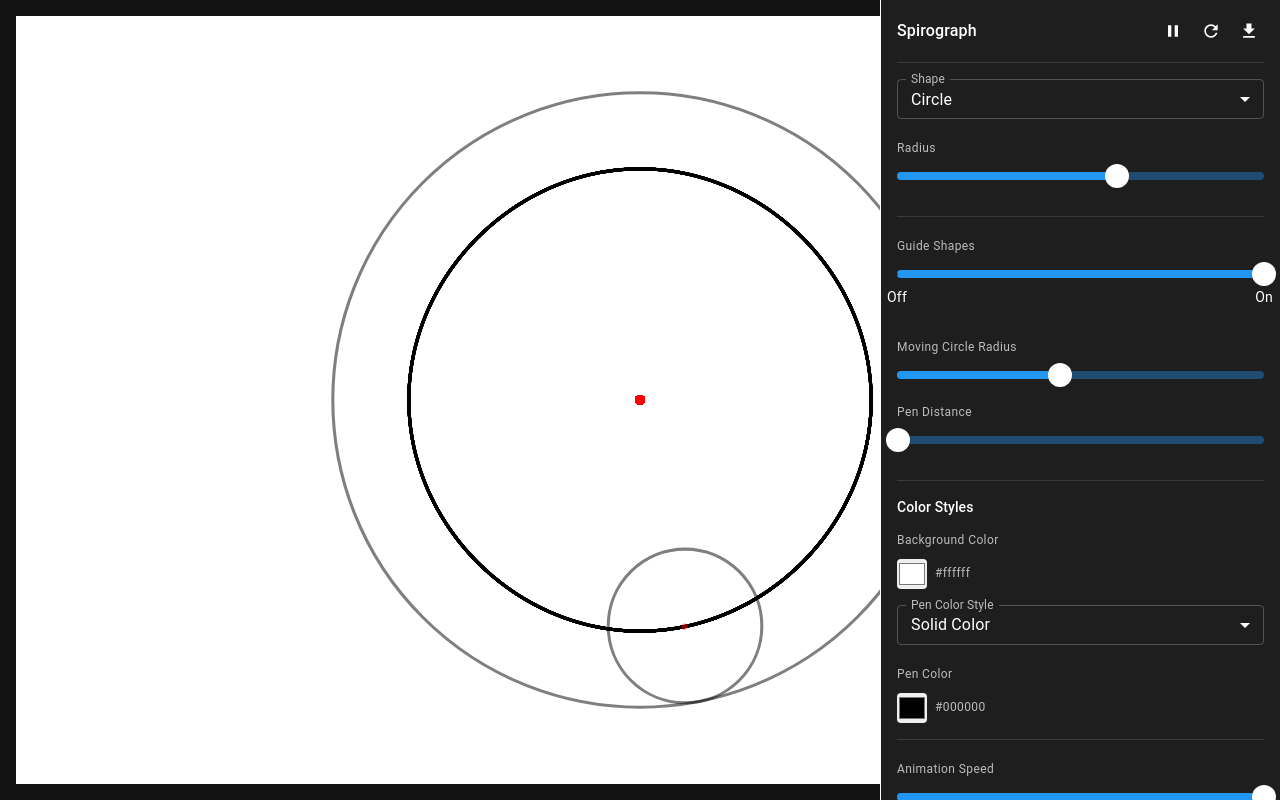
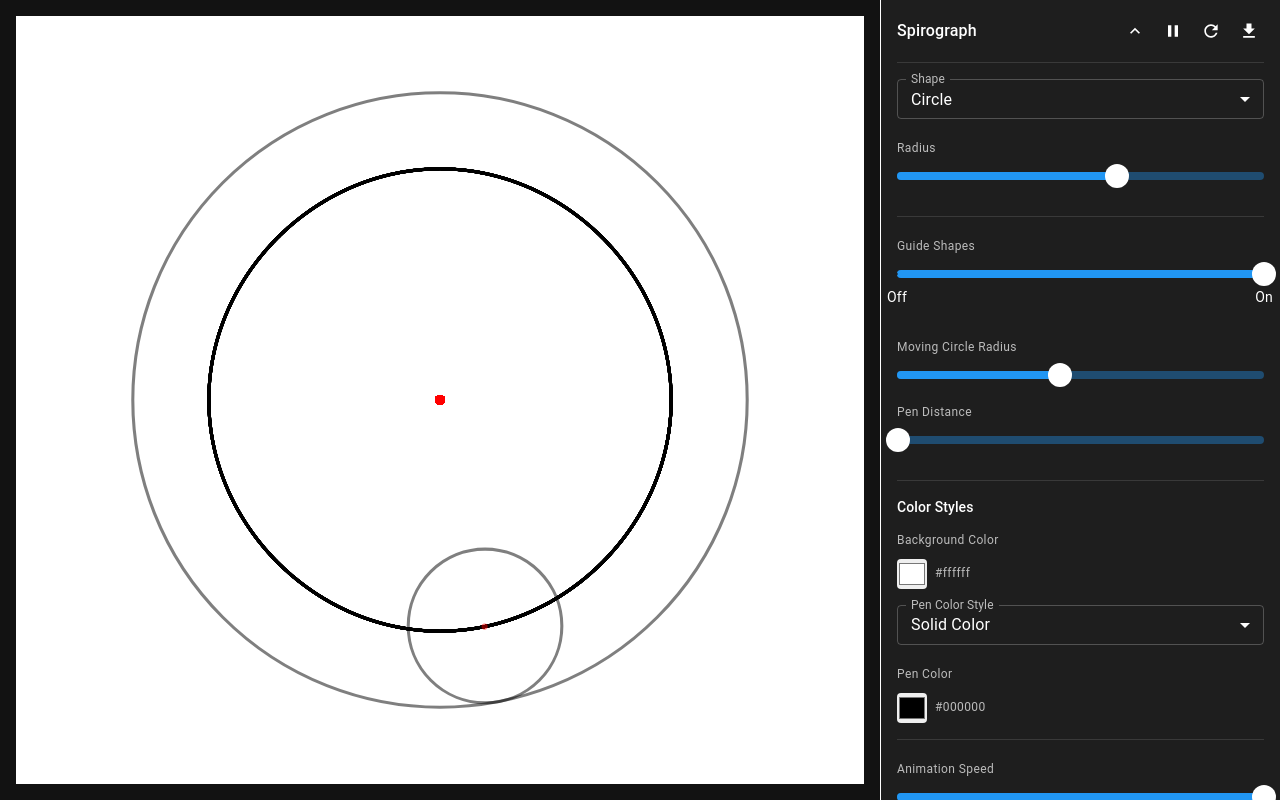
Before and after one commit to jmbluhm/visualizer1, a React (Vite) app: page / in a window 1280 px wide. Built offline with nearby package versions, Linux system fonts and the light colour scheme.

Commit message:
feat: add collapsible controls panel with mobile support

```diff
--- a/src/App.tsx
+++ b/src/App.tsx
@@ -53,8 +53,8 @@ function App() {
         <Box
           sx={{
             width: { xs: '100%', md: 400 },
-            height: { xs: '50%', md: '100%' },
-            position: 'fixed',
+            height: { xs: 'auto', md: '100%' },
+            position: { xs: 'fixed', md: 'relative' },
             right: 0,
             bottom: { xs: 0, md: 'auto' },
             bgcolor: 'background.paper',
@@ -62,6 +62,8 @@ function App() {
             borderTop: { xs: 1, md: 0 },
             borderColor: 'divider',
             overflow: 'auto',
+            zIndex: 1,
+            maxHeight: { xs: '50vh', md: '100%' },
           }}
         >
           <ControlsPanel
--- a/src/components/ControlsPanel.tsx
+++ b/src/components/ControlsPanel.tsx
@@ -1,5 +1,5 @@
-import { Box, Slider, Typography, IconButton, Stack, Select, MenuItem, FormControl, InputLabel, SelectChangeEvent, Divider } from '@mui/material';
-import { PlayArrow, Pause, Refresh, Download } from '@mui/icons-material';
+import { Box, Slider, Typography, IconButton, Stack, Select, MenuItem, FormControl, InputLabel, SelectChangeEvent, Divider, Collapse } from '@mui/material';
+import { PlayArrow, Pause, Refresh, Download, ExpandMore, ExpandLess } from '@mui/icons-material';
 import {
   SpirographParams,
   GRADIENT_PRESETS,
@@ -12,6 +12,7 @@ import {
   EllipseParams,
   FixedShapeConfig
 } from '../types';
+import { useState } from 'react';
 
 interface Props {
   params: SpirographParams;
@@ -34,6 +35,8 @@ export const ControlsPanel = ({
   onDownload,
   onShowGuidesChange
 }: Props) => {
+  const [isExpanded, setIsExpanded] = useState(true);
+
   const handleSliderChange = (param: keyof SpirographParams) => (
     _: Event,
     value: number | number[]
@@ -278,10 +281,13 @@ export const ControlsPanel = ({
 
   return (
     <Box sx={{ p: 2 }}>
-      {/* Header */}
+      {/* Header with collapse button */}
       <Box sx={{ display: 'flex', justifyContent: 'space-between', alignItems: 'center', mb: 2 }}>
         <Typography variant="subtitle1" sx={{ fontWeight: 500 }}>Spirograph</Typography>
         <Stack direction="row" spacing={1}>
+          <IconButton onClick={() => setIsExpanded(!isExpanded)} size="small">
+            {isExpanded ? <ExpandLess fontSize="small" /> : <ExpandMore fontSize="small" />}
+          </IconButton>
           <IconButton onClick={onPlayPause} size="small">
             {isPlaying ? <Pause fontSize="small" /> : <PlayArrow fontSize="small" />}
           </IconButton>
@@ -296,6 +302,7 @@ export const ControlsPanel = ({
 
       <Divider sx={{ mb: 2 }} />
 
+      <Collapse in={isExpanded}>
         {/* Shape Selection */}
         <Box sx={{ mb: 2 }}>
           <FormControl fullWidth size="small">
@@ -480,6 +487,7 @@ export const ControlsPanel = ({
             size="small"
           />
         </Box>
+      </Collapse>
     </Box>
   );
 };
```
Lines whose indentation alone changed are shown as unchanged.
